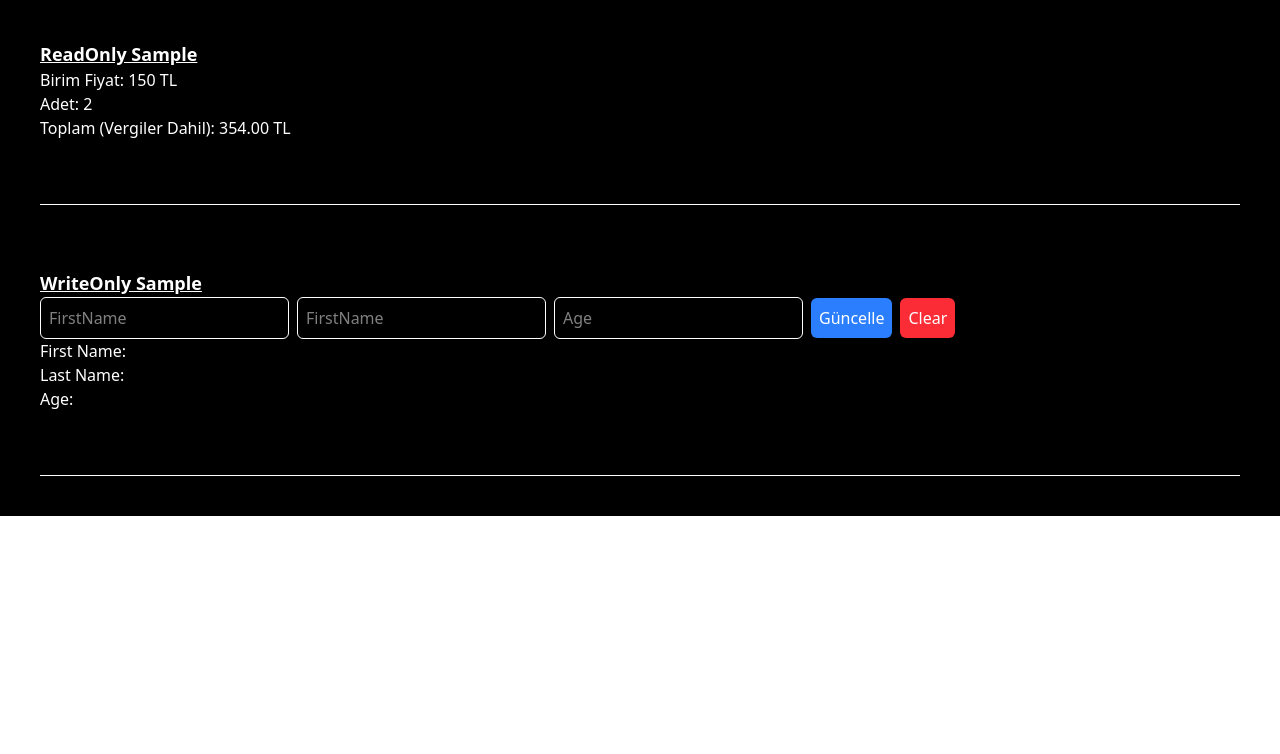
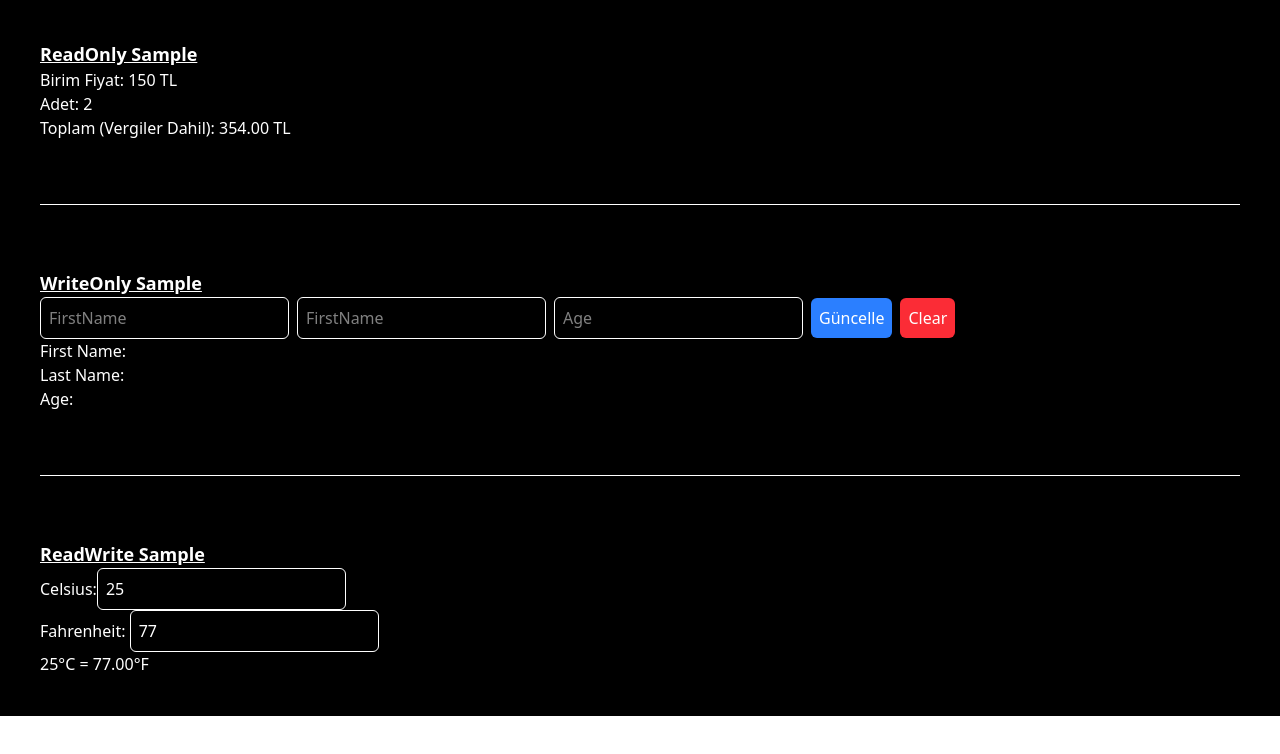
Before and after one commit to enesdmc0/nextjs-jotai, a Next.js app: page / in a window 1280 px wide. Shown: the top 754 px of the page. Built offline with nearby package versions, Linux system fonts and the light colour scheme.

Commit message:
4: add Sample3 component with Celsius to Fahrenheit conversion; update Home page to include Sample3

```diff
--- a/app/page.tsx
+++ b/app/page.tsx
@@ -1,5 +1,6 @@
 import Sample1 from "@/components/sample1";
 import Sample2 from "@/components/sample2";
+import Sample3 from "@/components/sample3";
 
 const Home = () => {
   return (
@@ -8,6 +9,7 @@ const Home = () => {
       <div className="w-full h-px bg-white " />
       <Sample2 />
       <div className="w-full h-px bg-white " />
+      <Sample3 />
     </div>
   );
 };
--- a/atom.ts
+++ b/atom.ts
@@ -42,3 +42,16 @@ export const clearUserAtom = atom(null, (_, set) => {
     set(ageAtom, "");
     return { success: true, message: "User cleared successfully" };
 })
+
+// Sample - 3
+export const celsiusAtom = atom(25);
+
+export const fahrenheitAtom = atom(
+    (get) => {
+        const celsius = get(celsiusAtom);
+        return (celsius * 9 / 5) + 32;
+    },
+    (get, set, newFahrenheit: number) => {
+        const newCelsius = (newFahrenheit - 32) * 5 / 9;
+        set(celsiusAtom, newCelsius);
+    })
--- /dev/null
+++ b/components/sample3.tsx
@@ -0,0 +1,36 @@
+"use client";
+import { useAtom } from "jotai";
+import { celsiusAtom, fahrenheitAtom } from "@/atom";
+
+const Sample3 = () => {
+  const [celsius, setCelsius] = useAtom(celsiusAtom);
+  const [fahrenheit, setFahrenheit] = useAtom(fahrenheitAtom);
+  return (
+    <div>
+      <h1 className="underline font-semibold text-lg">ReadWrite Sample</h1>
+      <div>
+        <label>Celsius:</label>
+        <input
+          type="number"
+          value={celsius}
+          onChange={(e) => setCelsius(parseInt(e.target.value))}
+          className="border outline-none text-white p-2 rounded-md mr-2"
+        />
+      </div>
+      <div>
+        <label>Fahrenheit: </label>
+        <input
+          type="number"
+          value={fahrenheit}
+          onChange={(e) => setFahrenheit(Number(e.target.value))}
+          className="border outline-none text-white p-2 rounded-md mr-2"
+        />
+      </div>
+      <p>
+        {celsius}°C = {fahrenheit.toFixed(2)}°F
+      </p>
+    </div>
+  );
+};
+
+export default Sample3;
```
